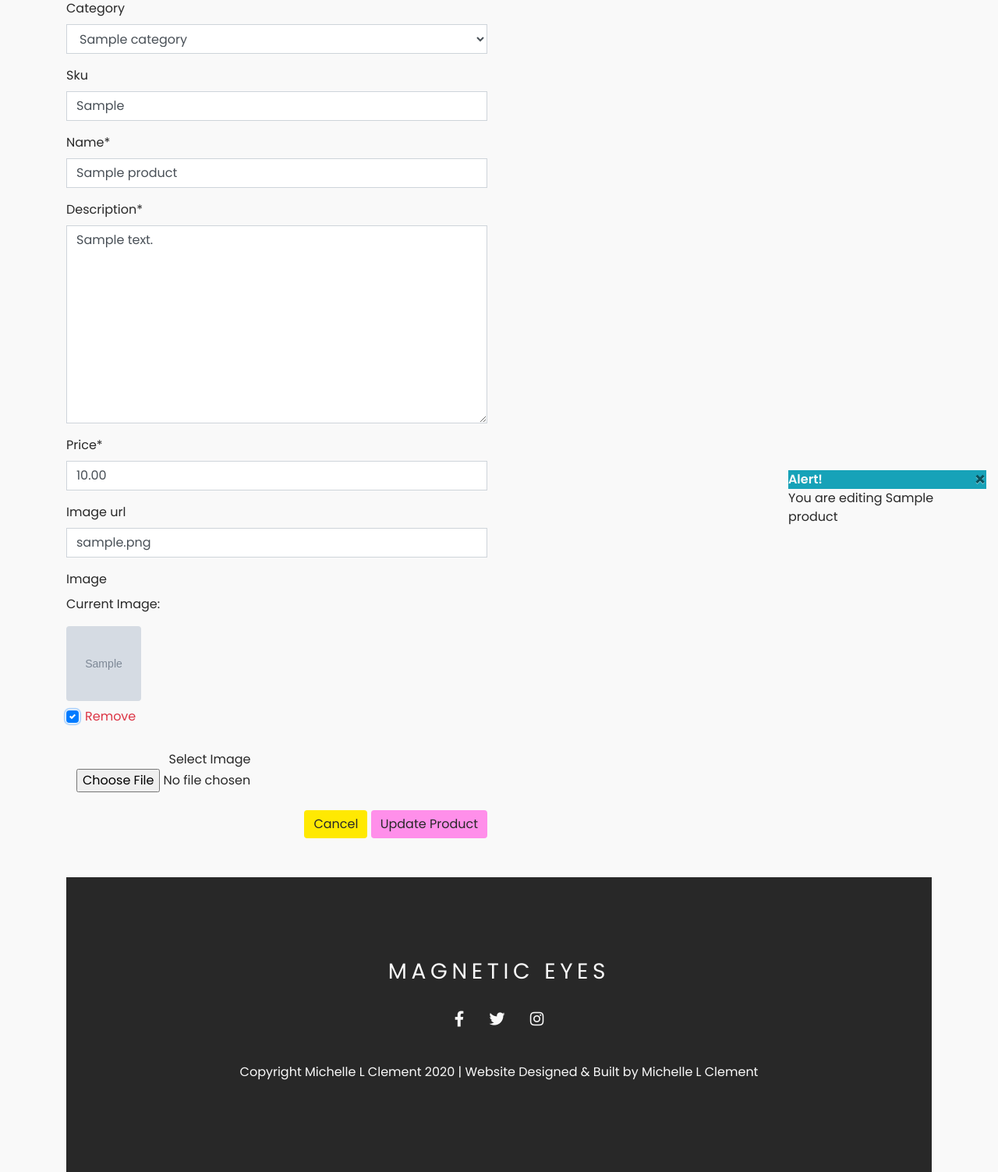
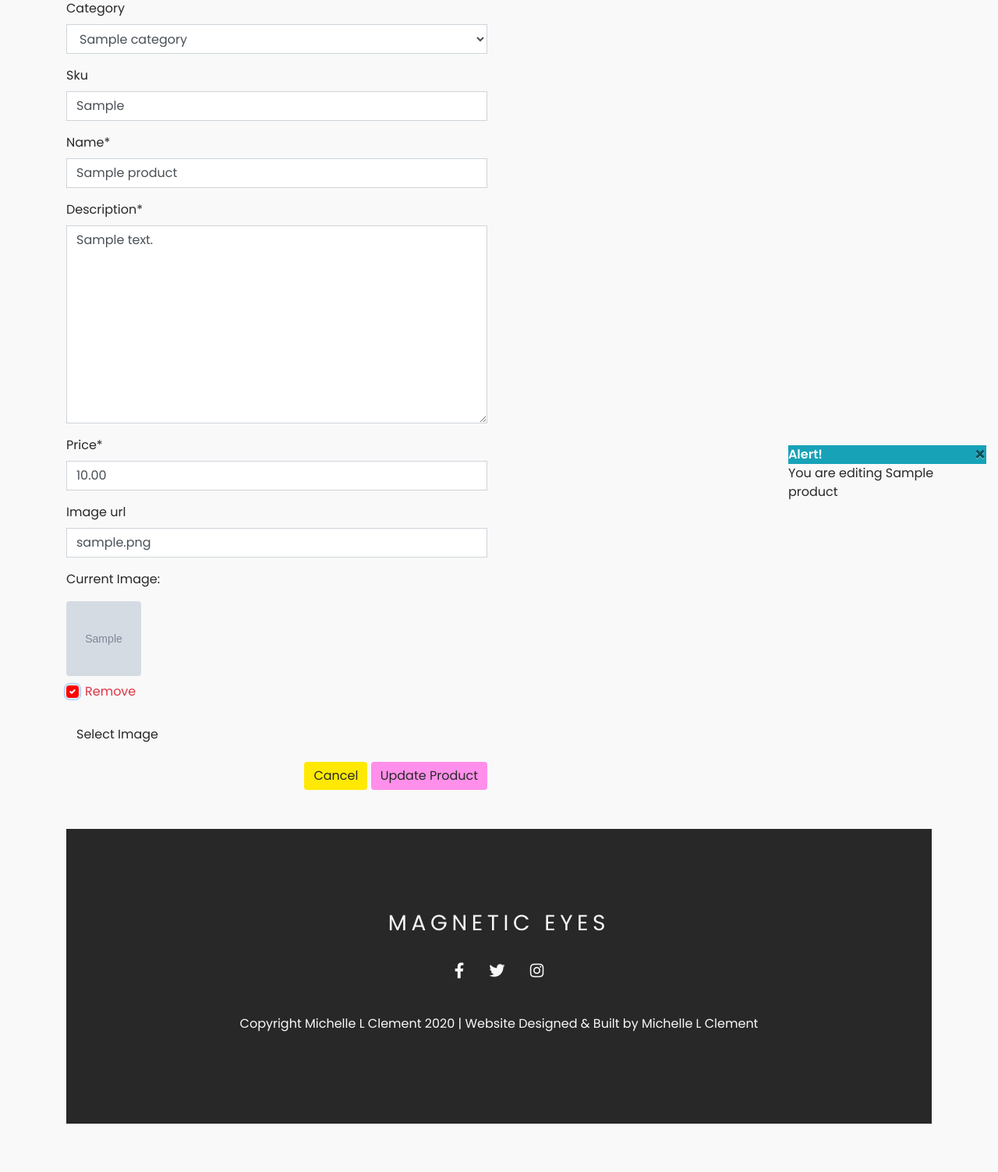
Before and after one commit to michellelclement/magnetic-eyes, a Django app: page /products/edit/1/ in a window 1280 px wide, after a click on "Remove". Shown: the part 429-1932 px from the top of the page at 78% size. After the commit the page ends 1870 px from the top, so only its background shows below. Run offline with Django 3.2, Linux system fonts and the light colour scheme; a user stored in the database is signed in; tables that the repository leaves empty hold one stand-in row (values such as "Sample post"); grey boxes marked "Sample" are stand-in pictures; some libraries are stand-ins or nearby versions.

Commit message:
fixed image field in form including JS

```diff
--- a/products/templates/products/edit_product.html
+++ b/products/templates/products/edit_product.html
@@ -12,7 +12,13 @@
     <div class="col-12 col-md-6">
         <form method="POST" action="{% url 'edit_product' product.id %}" class="form" enctype="multipart/form-data">
                     {% csrf_token %}
-                    {{ form | crispy }}
+                    {% for field in form %}
+                        {% if field.name != 'image' %}
+                            {{ field | as_crispy_field }}
+                        {% else %}
+                            {{ field }}
+                        {% endif %}
+                    {% endfor %}
             <div class="text-right">
                 <a class="btn btn-primary" href="{% url 'products' %}">Cancel</a>
                 <button class="btn btn-secondary" type="submit">Update Product</button>
@@ -21,3 +27,13 @@
     </div>
 </div>
 {% endblock %}
+
+{% block postloadjs %}
+    {{ block.super }}
+    <script type="text/javascript">
+        $('#new-image').change(function() {
+            var file = $('#new-image')[0].files[0];
+            $('#filename').text(`Image will be set to: ${file.name}`);
+        });
+    </script>
+{% endblock %}
--- a/static/css/base.css
+++ b/static/css/base.css
@@ -73,6 +73,32 @@
 .nav-icons {
     width: auto;
 }
+
+/* Product Form */
+.btn-file {
+    position: relative;
+    overflow: hidden;
+}
+
+.btn-file input[type="file"] {
+    position: absolute;
+    top: 0;
+    right: 0;
+    min-width: 100%;
+    min-height: 100%;
+    opacity: 0;
+    cursor: pointer;
+}
+
+.custom-checkbox .custom-control-label::before {
+    border-color: red;
+}
+
+.custom-checkbox .custom-control-input:checked~.custom-control-label::before {
+    background-color: red;
+    border-color: red;
+}
+
 
 /* Footer */
 
```
Also changed, not shown: products/templates/products/add_product.html (+17 -1 lines), media/Screenshot_2020-11-11_at_18.23.12.png (added).
